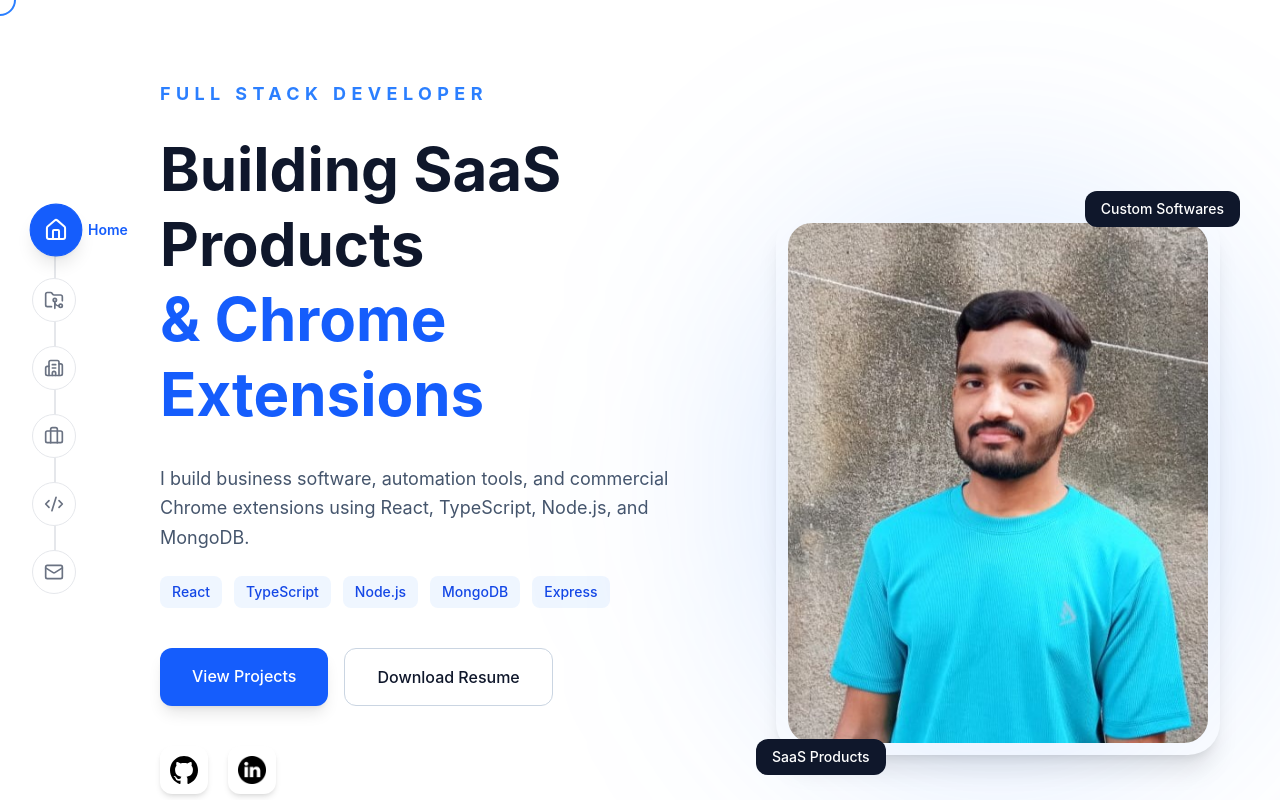
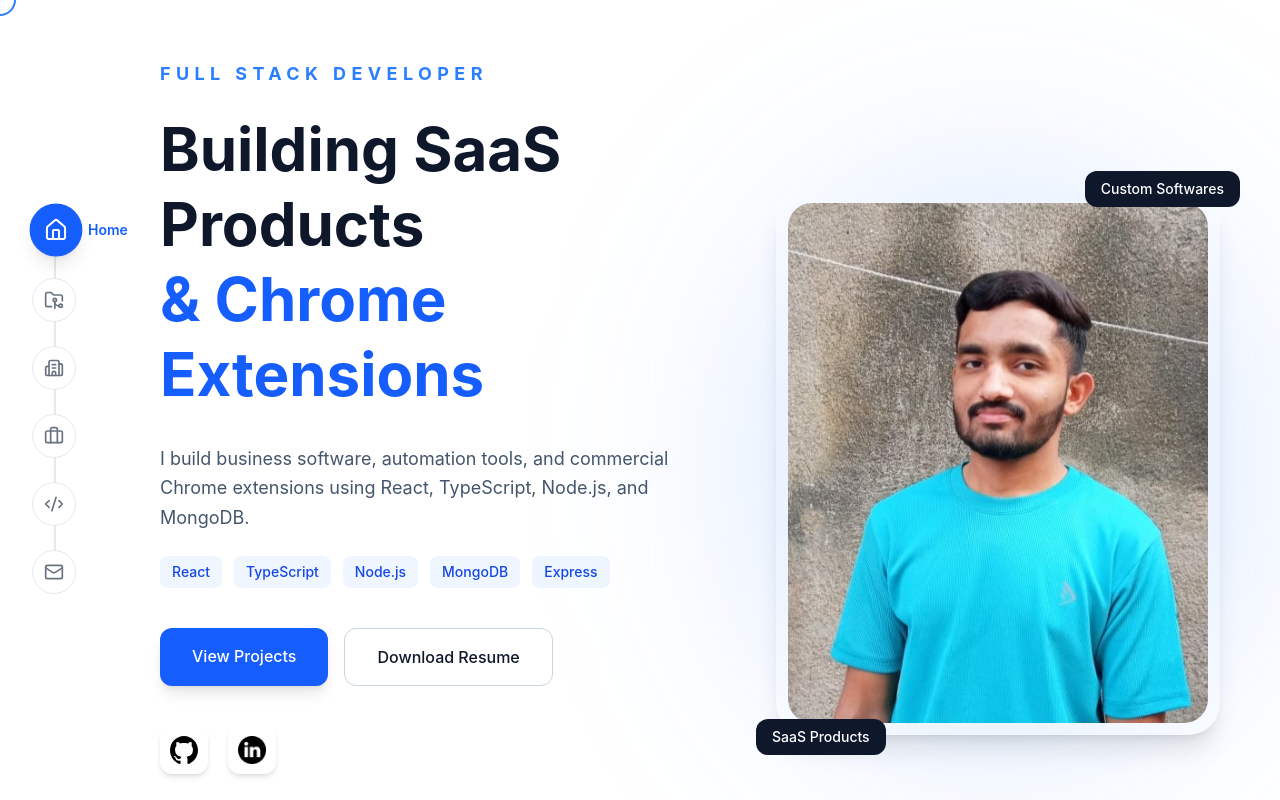
Before and after one commit to Kevalg-Solanki/Portfolio, a React (Vite) app: page / in a window 1280 px wide. Shown: the top 800 px of the page. Built offline with nearby package versions, Linux system fonts and the light colour scheme.

Commit message:
fix: role title on showing on first time page load on hero section

```diff
--- a/src/components/Hero.tsx
+++ b/src/components/Hero.tsx
@@ -11,7 +11,7 @@ export default function Hero() {
 	return (
 		<section
 			id="home"
-			className="min-h-screen flex items-center mt-20"
+			className="min-h-screen flex items-center mt-15"
 		>
 			<div className="max-w-7xl mx-auto px-6 lg:pl-40 w-full">
 				<div className="grid lg:grid-cols-2 gap-16 items-center">
```
